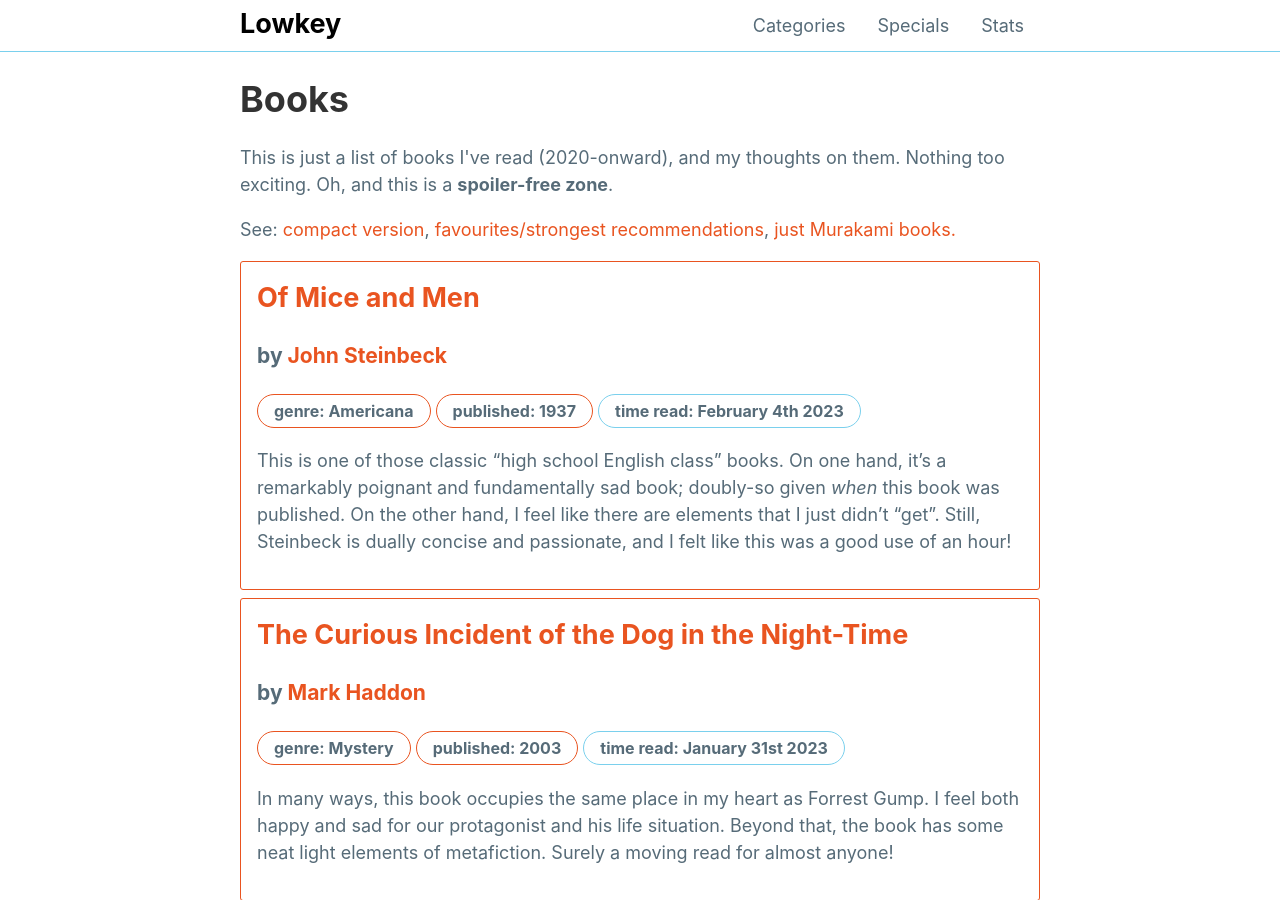
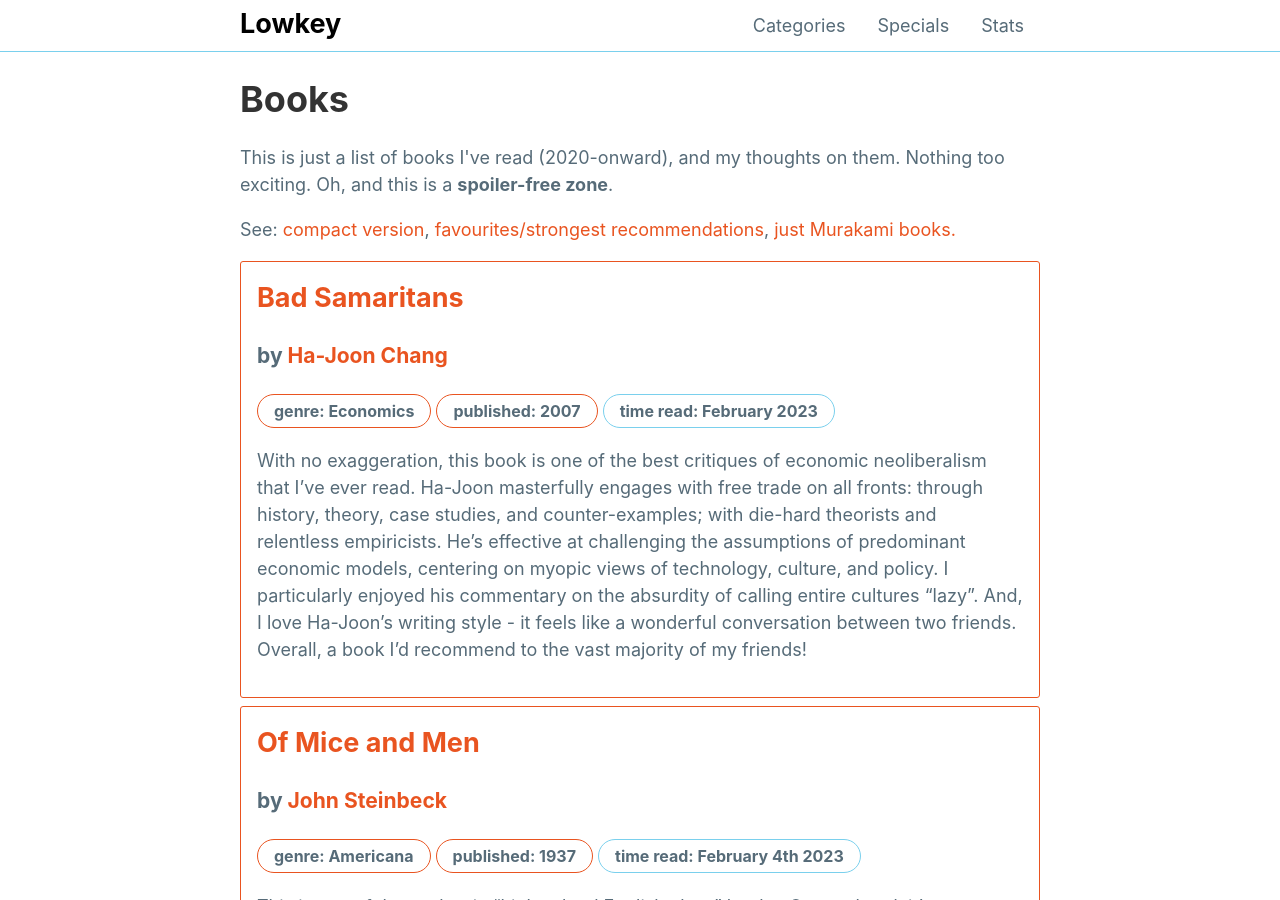
Before and after one commit to mattxwang/lowkey, a Jekyll site: the page built from stats/books.html, in a window 1280 px wide and 900 px high. Built offline with Jekyll 4.4.1, drawn with Linux system fonts in a browser that asks for light colours.

Commit message:
bad samaritans

```diff
--- a/_data/books.yml
+++ b/_data/books.yml
@@ -839,3 +839,12 @@ ofmiceandmen:
   time_read: February 4th 2023
   thoughts: >
     This is one of those classic "high school English class" books. On one hand, it's a remarkably poignant and fundamentally sad book; doubly-so given *when* this book was published. On the other hand, I feel like there are elements that I just didn't "get". Still, Steinbeck is dually concise and passionate, and I felt like this was a good use of an hour!
+badsamaritans:
+  title: Bad Samaritans
+  author: Ha-Joon Chang
+  genre: Economics
+  year_published: 2007
+  time_read: February 2023
+  strong: true
+  thoughts: >
+    With no exaggeration, this book is one of the best critiques of economic neoliberalism that I've ever read. Ha-Joon masterfully engages with free trade on all fronts: through history, theory, case studies, and counter-examples; with die-hard theorists and relentless empiricists. He's effective at challenging the assumptions of predominant economic models, centering on myopic views of technology, culture, and policy. I particularly enjoyed his commentary on the absurdity of calling entire cultures "lazy". And, I love Ha-Joon's writing style - it feels like a wonderful conversation between two friends. Overall, a book I'd recommend to the vast majority of my friends!
```
